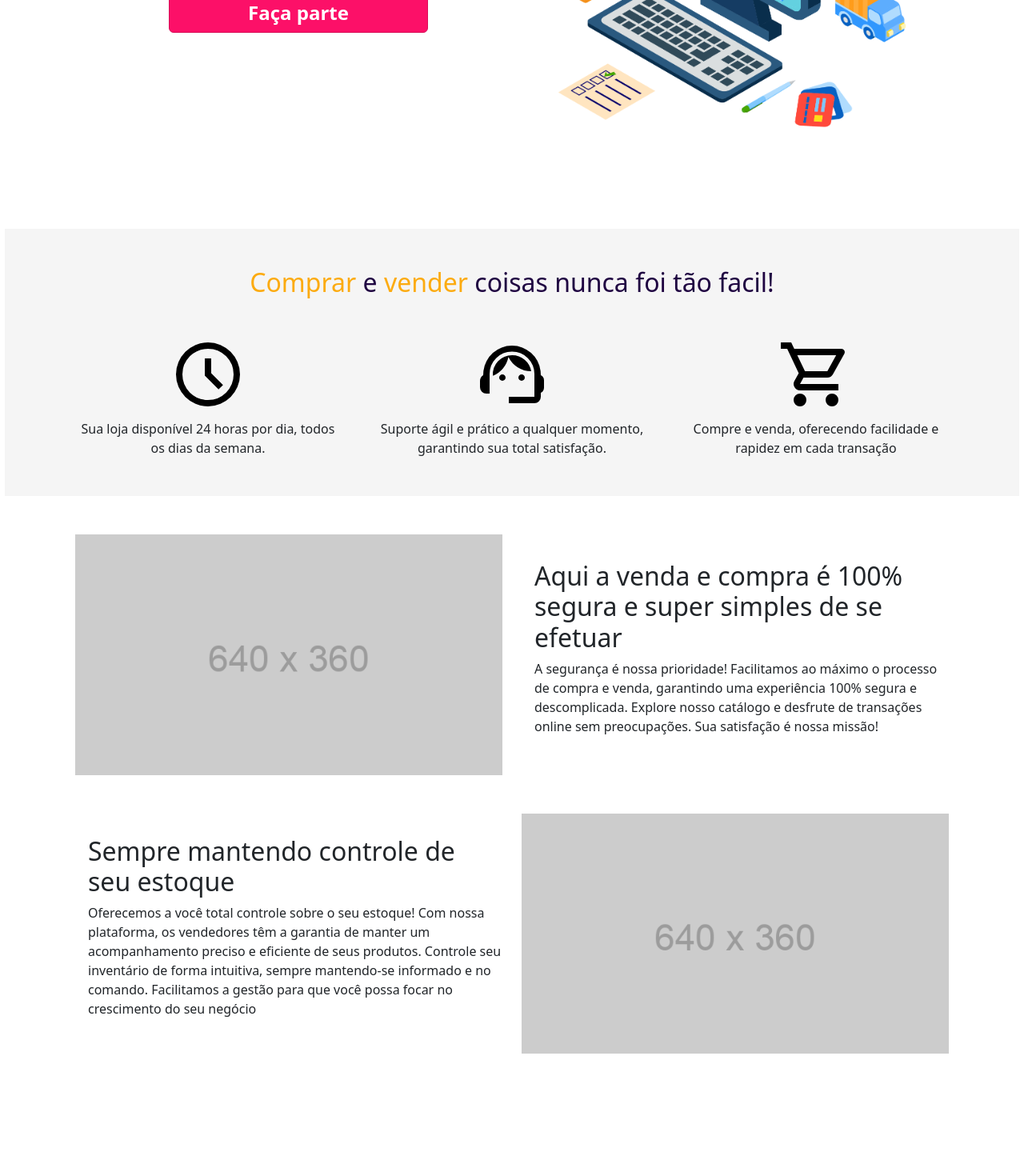
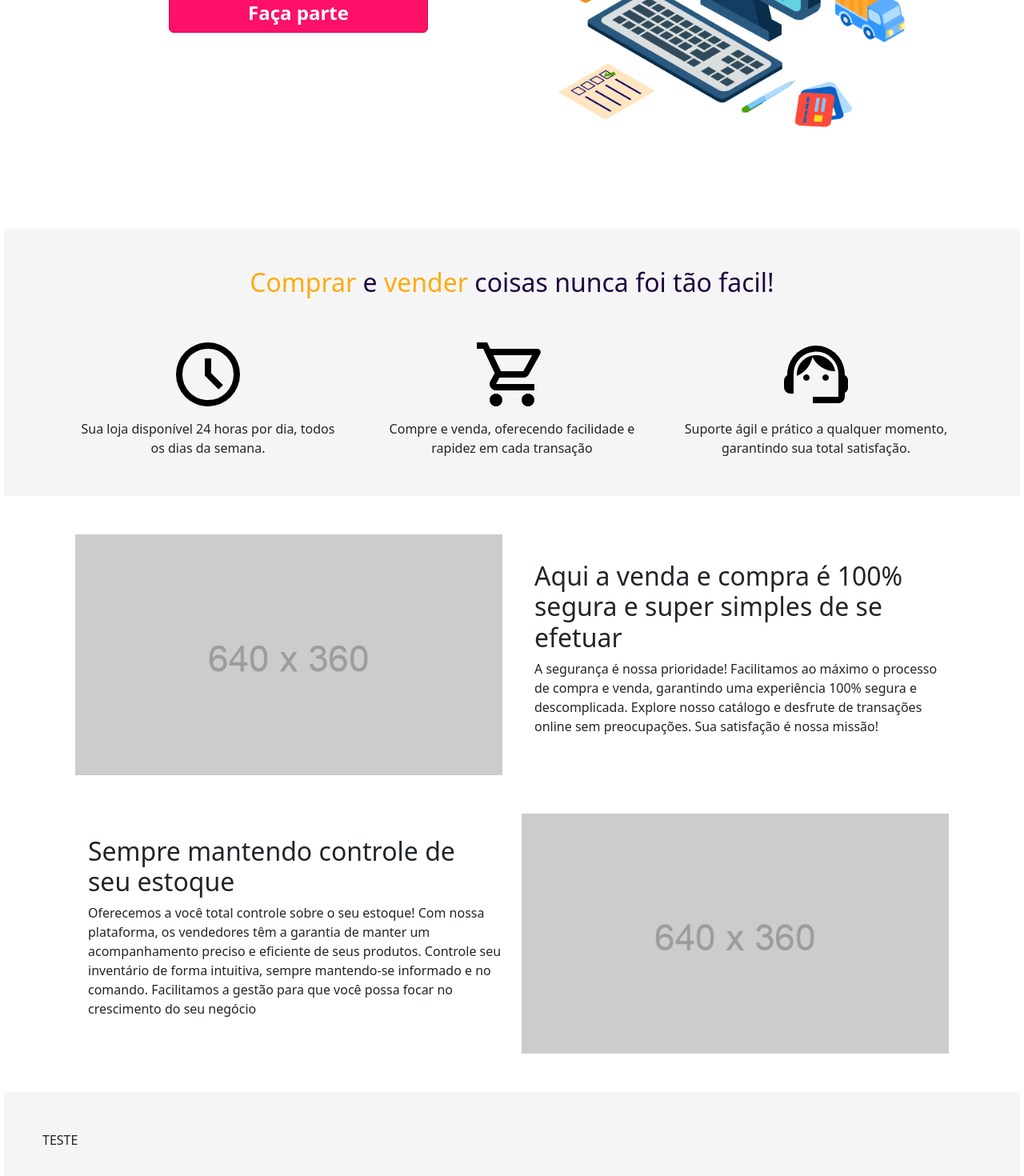
Before and after one commit to JoaoVMarques/marques-ecommerce, a React (Vite) app: page / in a window 1280 px wide. Shown: the part 368-1838 px from the top of the page at 80% size. Before the commit the page ends 1685 px from the top, so only its background shows below. Built offline with nearby package versions, Linux system fonts and the light colour scheme.

Commit message:
trocando ordem dos icones na seção da intro

```diff
--- /dev/null
+++ b/src/pages/infoPage/Footer/index.tsx
@@ -0,0 +1,13 @@
+import { Container } from 'react-bootstrap';
+
+function Footer() {
+  return (
+    <footer>
+      <Container className='section-background p-5'>
+        TESTE
+      </Container>
+    </footer>
+  );
+}
+
+export default Footer;
--- a/src/pages/infoPage/ImageSection/index.tsx
+++ b/src/pages/infoPage/ImageSection/index.tsx
@@ -4,7 +4,7 @@ import { securityText, sellerText } from "./imageTexts";
 
 function ImageSection() {
   return (
-    <Container className="mt-5">
+    <Container className="mt-5 mb-5">
       <Container className="mb-5">
         <Row>
           <Col sm={12} md={6}>
--- a/src/pages/infoPage/IntroSection/index.tsx
+++ b/src/pages/infoPage/IntroSection/index.tsx
@@ -4,7 +4,7 @@ import IconDescription from './IconDescription';
 
 function Intro() {
   return (
-    <Container className='gray-background min-vw-99 p-5'>
+    <Container className='section-background p-5'>
       <h2 className='text-center intro-text titlePurple mb-5'>
         <span className="title-orange">Comprar </span>
         e
--- a/src/pages/infoPage/IntroSection/introObject.ts
+++ b/src/pages/infoPage/IntroSection/introObject.ts
@@ -17,6 +17,6 @@ export const cart = {
   description: 'Compre e venda, oferecendo facilidade e rapidez em cada transação',
 };
 
-const allObjects = [clock, support, cart];
+const allObjects = [clock, cart, support];
 
 export default allObjects;
--- a/src/pages/infoPage/index.tsx
+++ b/src/pages/infoPage/index.tsx
@@ -1,4 +1,5 @@
 import About from './AboutSection';
+import Footer from './Footer';
 import ImageSection from './ImageSection';
 import Intro from './IntroSection';
 
@@ -8,6 +9,7 @@ function InfoPage() {
       <About />
       <Intro />
       <ImageSection />
+      <Footer />
     </>
   );
 }
--- a/src/style.css
+++ b/src/style.css
@@ -10,8 +10,9 @@
   font-size: calc(100% + 0.8vw + 1vh);
 }
 
-.min-vw-99 {
-  min-width: 99vw!important;
+.section-background {
+  min-width: 99.22vw!important;
+  background-color: #f5f5f5
 }
 
 .icon-intro {
@@ -20,10 +21,6 @@
 
 .intro-text {
   color: #1f0441
-}
-
-.gray-background {
-  background-color: #f5f5f5
 }
 
 .pink-button {
```
